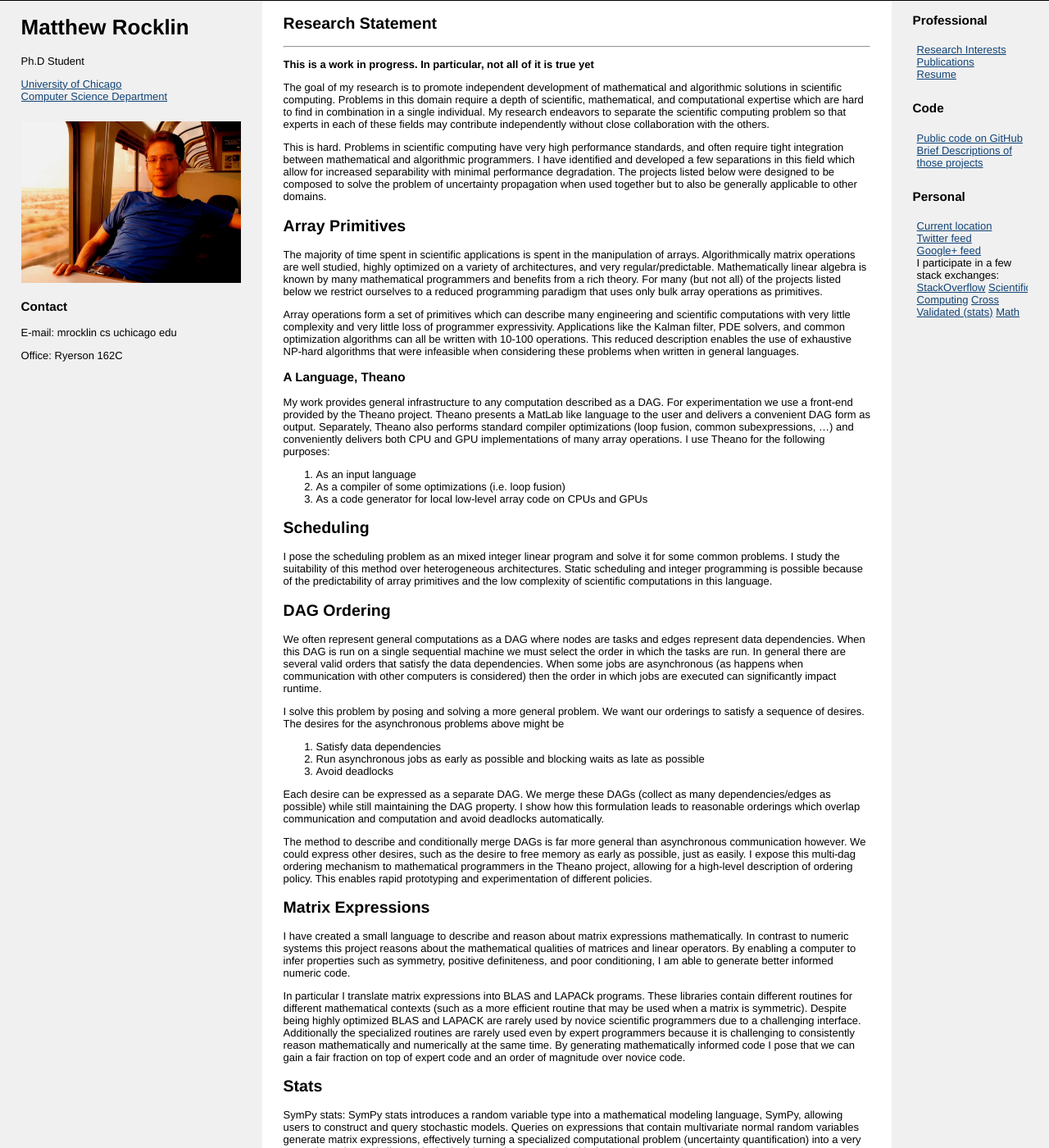
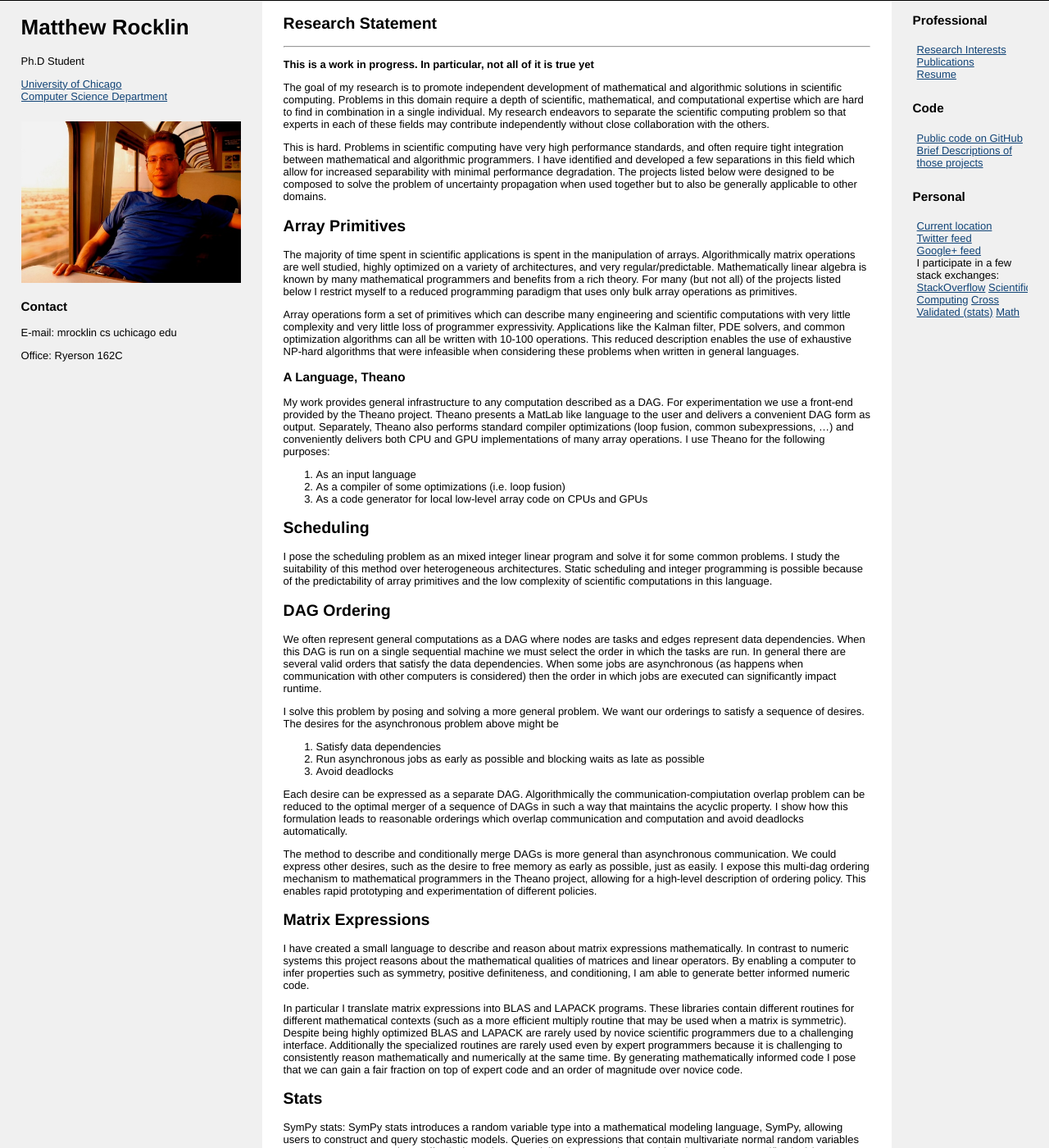
Before and after one commit to mrocklin/mrocklin.github.io, a Jekyll site: the page built from pub/research-statement.md, in a window 1280 px wide and 1400 px high. Shown: the whole window at 82% size. Built offline with Jekyll 4.4.1, drawn with Linux system fonts in a browser that asks for light colours; Markdown is read by kramdown in place of the engine named in the settings.

Commit message:
minor edits to research-statement

```diff
--- a/pub/research-statement.md
+++ b/pub/research-statement.md
@@ -12,7 +12,7 @@ This is hard. Problems in scientific computing have very high performance standa
 Array Primitives
 ----------------
 
-The majority of time spent in scientific applications is spent in the manipulation of arrays. Algorithmically matrix operations are well studied, highly optimized on a variety of architectures, and very regular/predictable. Mathematically linear algebra is known by many mathematical programmers and benefits from a rich theory. For many (but not all) of the projects listed below we restrict ourselves to a reduced programming paradigm that uses only bulk array operations as primitives.
+The majority of time spent in scientific applications is spent in the manipulation of arrays. Algorithmically matrix operations are well studied, highly optimized on a variety of architectures, and very regular/predictable. Mathematically linear algebra is known by many mathematical programmers and benefits from a rich theory. For many (but not all) of the projects listed below I restrict myself to a reduced programming paradigm that uses only bulk array operations as primitives.
 
 Array operations form a set of primitives which can describe many engineering and scientific computations with very little complexity and very little loss of programmer expressivity. Applications like the Kalman filter, PDE solvers, and common optimization algorithms can all be written with 10-100 operations. This reduced description enables the use of exhaustive NP-hard algorithms that were infeasible when considering these problems when written in general languages.
 
@@ -34,22 +34,22 @@ DAG Ordering
 
 We often represent general computations as a DAG where nodes are tasks and edges represent data dependencies. When this DAG is run on a single sequential machine we must select the order in which the tasks are run. In general there are several valid orders that satisfy the data dependencies. When some jobs are asynchronous (as happens when communication with other computers is considered) then the order in which jobs are executed can significantly impact runtime.
 
-I solve this problem by posing and solving a more general problem. We want our orderings to satisfy a sequence of desires. The desires for the asynchronous problems above might be
+I solve this problem by posing and solving a more general problem. We want our orderings to satisfy a sequence of desires. The desires for the asynchronous problem above might be
 
 1. Satisfy data dependencies
 2. Run asynchronous jobs as early as possible and blocking waits as late as possible
 3. Avoid deadlocks
 
-Each desire can be expressed as a separate DAG. We merge these DAGs (collect as many dependencies/edges as possible) while still maintaining the DAG property. I show how this formulation leads to reasonable orderings which overlap communication and computation and avoid deadlocks automatically.
+Each desire can be expressed as a separate DAG. Algorithmically the communication-compiutation overlap problem can be reduced to the optimal merger of a sequence of DAGs in such a way that maintains the acyclic property. I show how this formulation leads to reasonable orderings which overlap communication and computation and avoid deadlocks automatically.
 
-The method to describe and conditionally merge DAGs is far more general than asynchronous communication however. We could express other desires, such as the desire to free memory as early as possible, just as easily. I expose this multi-dag ordering mechanism to mathematical programmers in the Theano project, allowing for a high-level description of ordering policy. This enables rapid prototyping and experimentation of different policies.
+The method to describe and conditionally merge DAGs is more general than asynchronous communication. We could express other desires, such as the desire to free memory as early as possible, just as easily. I expose this multi-dag ordering mechanism to mathematical programmers in the Theano project, allowing for a high-level description of ordering policy. This enables rapid prototyping and experimentation of different policies.
 
 Matrix Expressions
 ------------------
 
-I have created a small language to describe and reason about matrix expressions mathematically. In contrast to numeric systems this project reasons about the mathematical qualities of matrices and linear operators. By enabling a computer to infer properties such as symmetry, positive definiteness, and poor conditioning, I am able to generate better informed numeric code.
+I have created a small language to describe and reason about matrix expressions mathematically. In contrast to numeric systems this project reasons about the mathematical qualities of matrices and linear operators. By enabling a computer to infer properties such as symmetry, positive definiteness, and conditioning, I am able to generate better informed numeric code.
 
-In particular I translate matrix expressions into BLAS and LAPACk programs. These libraries contain different routines for different mathematical contexts (such as a more efficient routine that may be used when a matrix is symmetric). Despite being highly optimized BLAS and LAPACK are rarely used by novice scientific programmers due to a challenging interface. Additionally the specialized routines are rarely used even by expert programmers because it is challenging to consistently reason mathematically and numerically at the same time. By generating mathematically informed code I pose that we can gain a fair fraction on top of expert code and an order of magnitude over novice code.
+In particular I translate matrix expressions into BLAS and LAPACK programs. These libraries contain different routines for different mathematical contexts (such as a more efficient multiply routine that may be used when a matrix is symmetric). Despite being highly optimized BLAS and LAPACK are rarely used by novice scientific programmers due to a challenging interface. Additionally the specialized routines are rarely used even by expert programmers because it is challenging to consistently reason mathematically and numerically at the same time. By generating mathematically informed code I pose that we can gain a fair fraction on top of expert code and an order of magnitude over novice code.
 
 Stats
 -----
```
